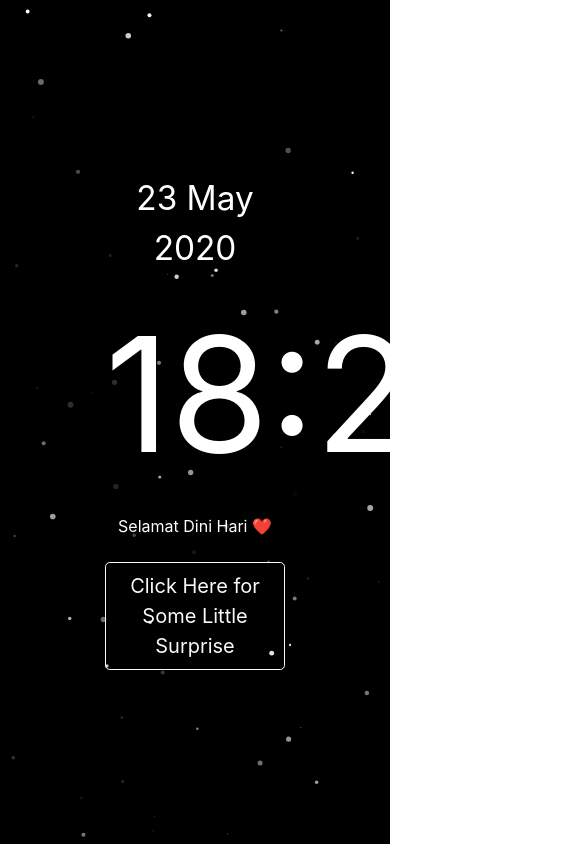
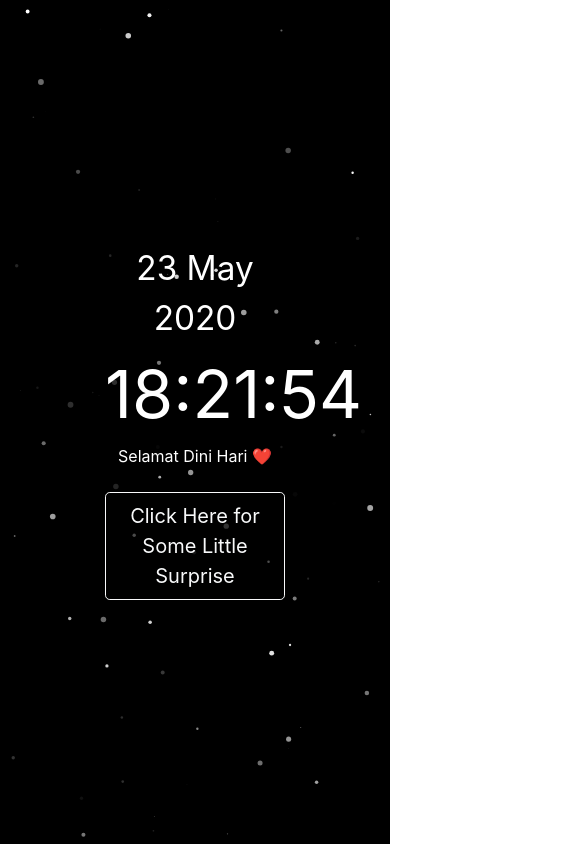
Before and after one commit to putradnata/hehehe, a plain HTML site: page index.html in a window 390 px wide. Shown: the top 850 px of the page, 585 px wide, since content can reach past the window. Drawn offline with nearby package versions, Linux system fonts and the light colour scheme; some packages are replaced by stand-ins of ours; a script that the page names is missing.

Commit message:
Update index.html

```diff
--- a/index.html
+++ b/index.html
@@ -51,6 +51,12 @@
 
         button.swal2-cancel.btn.btn-danger {
             margin-right: 5%;
+        }
+
+        @media screen and (max-width: 960px){
+            #clock {
+                font-size: 50pt;
+            }
         }
     </style>
 </head>
```
